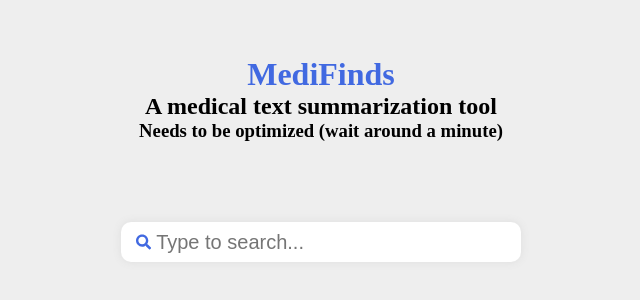
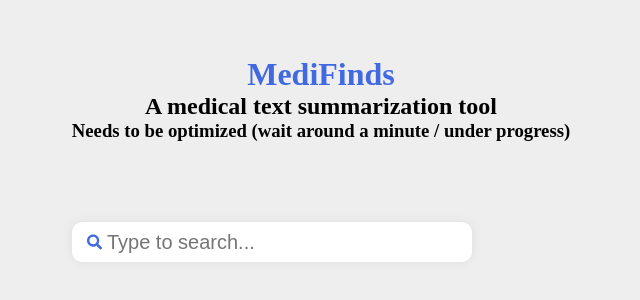
Before and after one commit to vdircio/MediFinds, a React (Vite) app in the folder Client/: page / in a window 1280 px wide. Shown: the part 104-404 px from the top of the page, without its empty margins (319-959 px from the left). Built offline with nearby package versions, Linux system fonts and the light colour scheme.

Commit message:
adding python

```diff
--- a/Client/src/components/SearchBar.jsx
+++ b/Client/src/components/SearchBar.jsx
@@ -34,7 +34,7 @@ export const SearchBar = ({ setResults }) => {
             <div>
                 <h1>MediFinds</h1>
                 <h2>A medical text summarization tool</h2>
-                <h3>Needs to be optimized (wait around a minute)</h3>
+                <h3>Needs to be optimized (wait around a minute / under progress)</h3>
             </div>
             <div className="input-wrapper">
                 <FaSearch id="search-icon"/>
```
